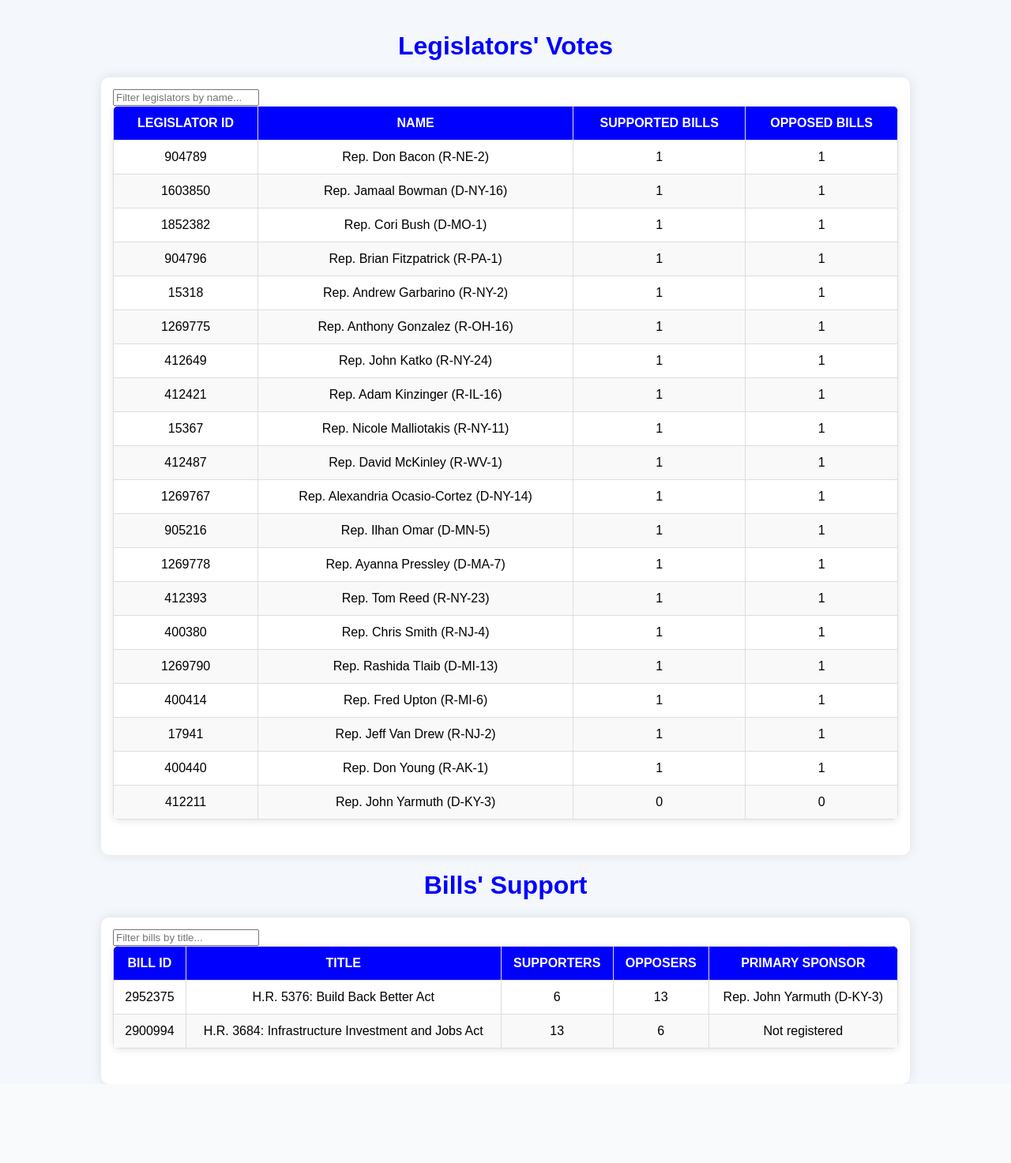
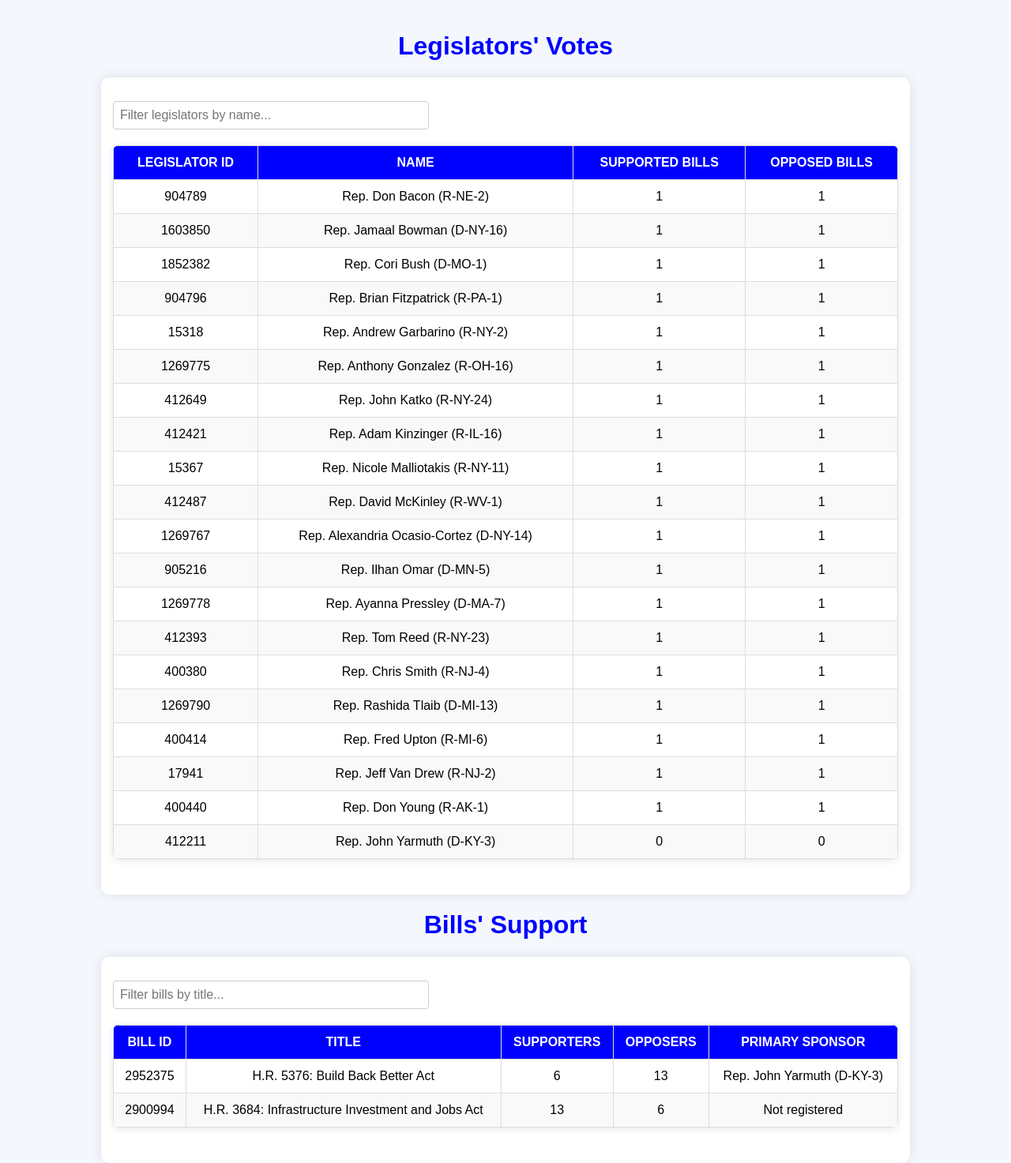
Before and after one commit to brunacmoura/legislative-bills-management, a Flask app: page / in a window 1280 px wide. Shown: the whole page at 79% size. Before the commit the page ends 1373 px from the top, so only its background shows below. Run offline with Flask 3, Linux system fonts and the light colour scheme.

Commit message:
Added search input style.

```diff
--- a/static/css/style.css
+++ b/static/css/style.css
@@ -58,3 +58,14 @@
     border-radius: 10px;
     box-shadow: 0 0 15px rgba(0, 0, 0, 0.1);
 }
+
+input[type="search"] {
+    padding: 8px;
+    margin-top: 15px;
+    margin-bottom: 20px;
+    width: 100%;
+    max-width: 400px;
+    border: 1px solid #ccc;
+    border-radius: 4px;
+    font-size: 16px;
+}
```
